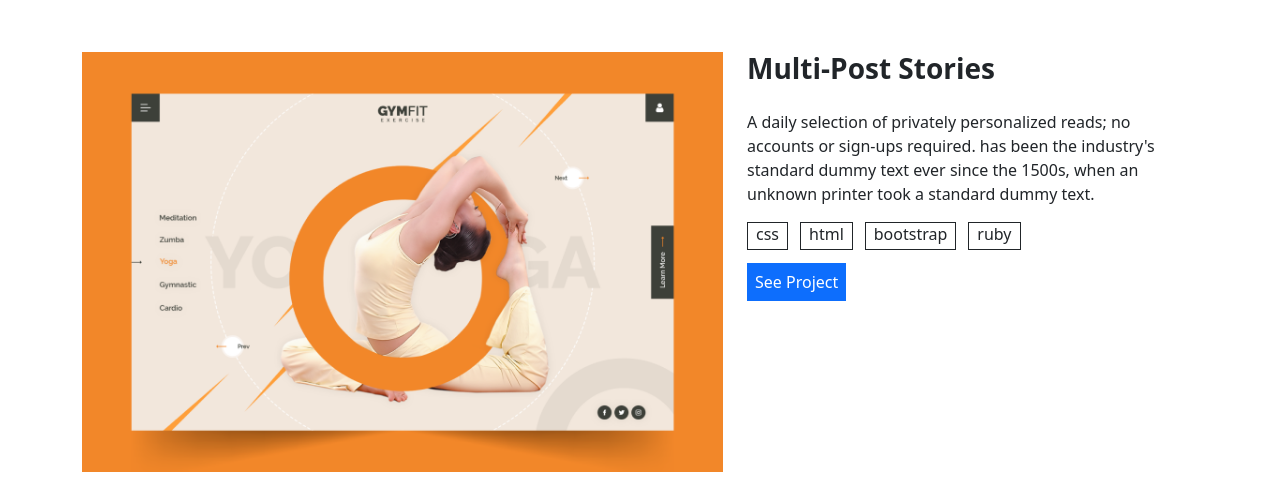
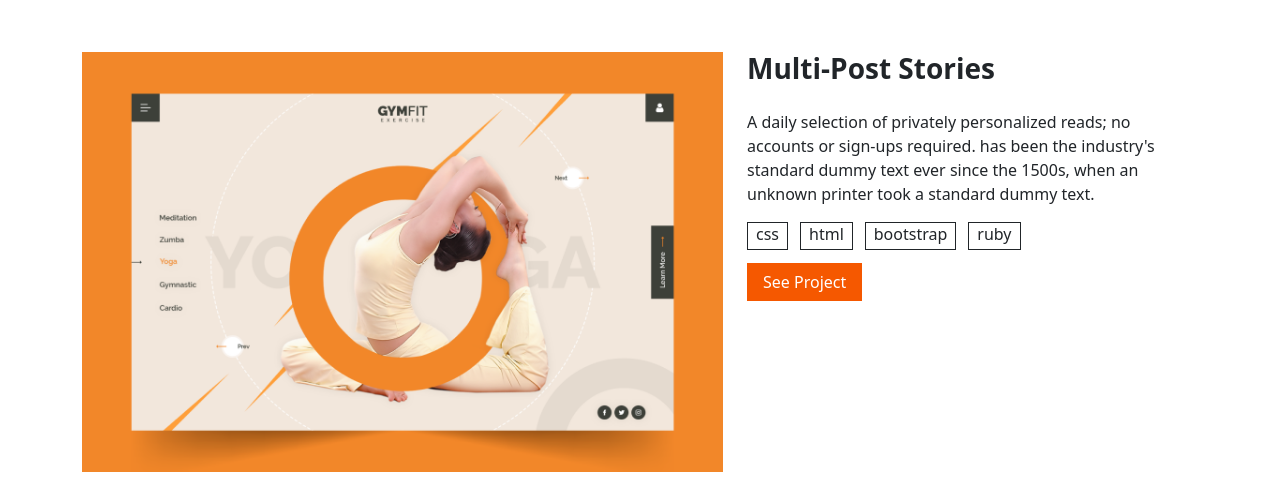
Before and after one commit to yaredtekle022/bootstrap-portfolio-replica, a plain HTML site: page index.html in a window 1280 px wide. Shown: the part 364-860 px from the top of the page. Before the commit the page ends 836 px from the top, so only its background shows below. Drawn offline with nearby package versions, Linux system fonts and the light colour scheme.

Commit message:
Add main project cta button

```diff
--- a/index.html
+++ b/index.html
@@ -68,7 +68,7 @@
             <h2 class="projects__title col-auto fw-semibold">My Recent Works</h2>
             <div class="project__title-line col bg-secondary" style="height: 2px"></div>
           </div>
-          <div class="row projects__main">
+          <div class="row pb-4 projects__main">
             <div class="col-7">
               <img
                 src="images/Img-Placeholder.png"
@@ -97,7 +97,12 @@
                   <a class="text-decoration-none text-dark px-2 pb-1 border border-dark" href="">ruby</a>
                 </li>
               </ul>
-              <a href="" class="projects__main-cta p-2 mt-2 text-decoration-none text-white bg-primary">See Project</a>
+              <a
+                href=""
+                class="projects__main-cta py-2 px-3 mt-2 text-decoration-none text-white"
+                style="background-color: #f55800"
+                >See Project</a
+              >
             </div>
           </div>
           <div class="row projects__grid">
```
